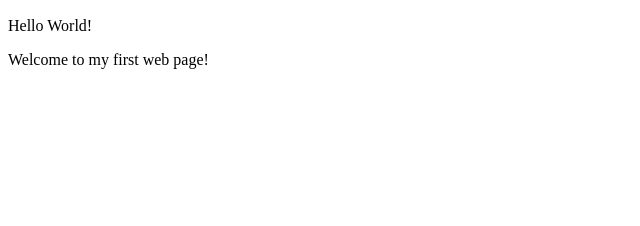
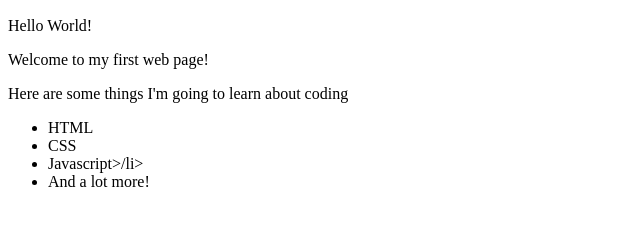
Before and after one commit to JulieW21/my-first-webpage, a plain HTML site: page my-first-webpage.html in a window 1280 px wide. Shown: the part 110-336 px from the top of the page, without its empty margins (0-640 px from the left). Drawn offline with Linux system fonts and the light colour scheme.

Commit message:
add-list-elements

```diff
--- a/my-first-webpage.html
+++ b/my-first-webpage.html
@@ -9,5 +9,12 @@
 
     <p>Hello World!</p>
     <p>Welcome to my first web page!</p>
+    <p>Here are some things I'm going to learn about coding</p>
+    <ul>
+        <li>HTML</li>
+        <li>CSS</li>
+        <li>Javascript>/li>
+        <li>And a lot more!</li>
+    </ul>
   </body>
 </html>
```
